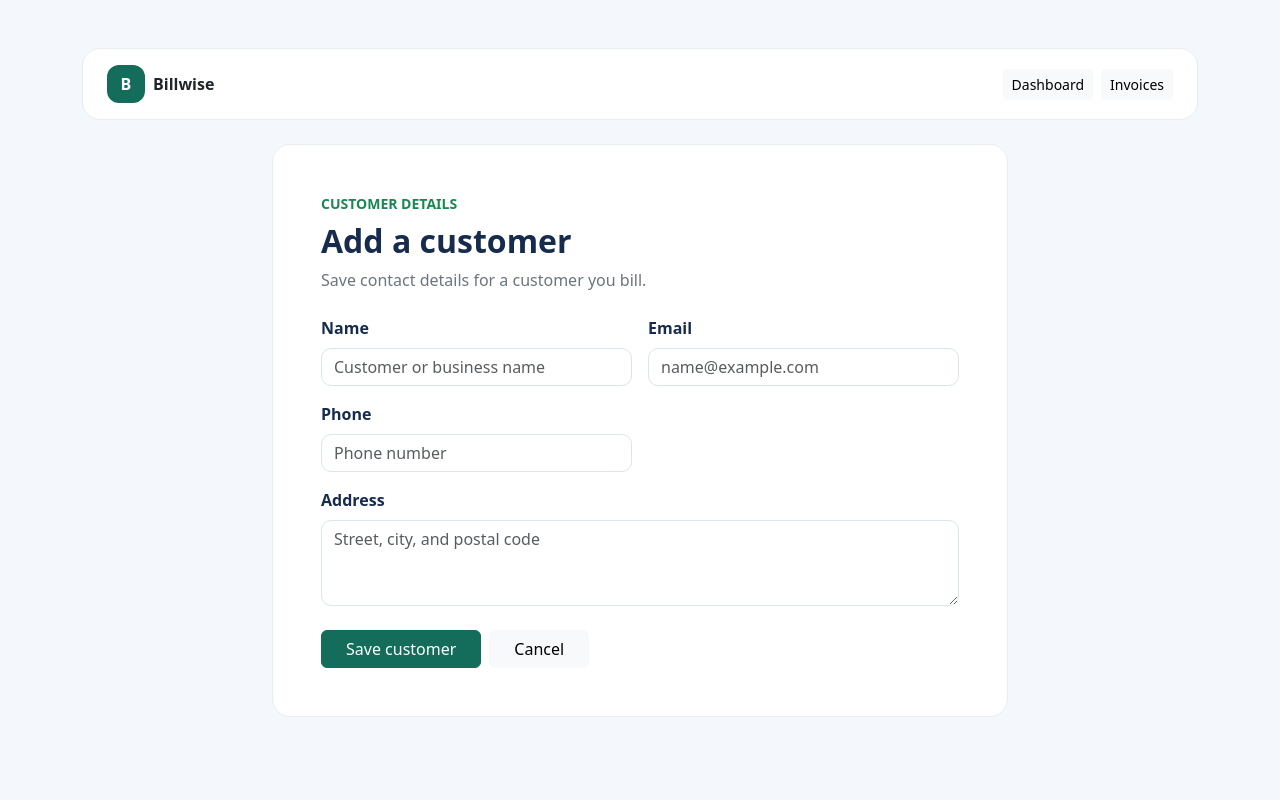
After one commit to VishaMakwana/Advance-Billing-System-with-QR, a Django app: template accounts/templates/Accounts/customer_form.html in a window 1280 px wide. The commit adds this page. Run offline with Django 5.2, Linux system fonts and the light colour scheme; the template is opened without the code that fills it: values that come from a table or form of the project are taken from there, others are empty.

Commit message:
Add customer model and customer dashboard functionality

```diff
--- a/accounts/forms.py
+++ b/accounts/forms.py
@@ -4,7 +4,27 @@ from django.contrib.auth.models import User
 from django.contrib.auth.password_validation import validate_password
 from django.core.exceptions import ValidationError
 
-from .models import Invoice
+from .models import Customer, Invoice
+
+
+class CustomerForm(forms.ModelForm):
+    class Meta:
+        model = Customer
+        fields = ["name", "email", "phone", "address"]
+        widgets = {
+            "name": forms.TextInput(
+                attrs={"class": "form-control", "placeholder": "Customer or business name"}
+            ),
+            "email": forms.EmailInput(
+                attrs={"class": "form-control", "placeholder": "name@example.com", "autocomplete": "email"}
+            ),
+            "phone": forms.TextInput(
+                attrs={"class": "form-control", "placeholder": "Phone number", "autocomplete": "tel"}
+            ),
+            "address": forms.Textarea(
+                attrs={"class": "form-control", "placeholder": "Street, city, and postal code", "rows": 3}
+            ),
+        }
 
 
 class ProfileForm(forms.ModelForm):
@@ -55,8 +75,9 @@ class RegisterForm(forms.ModelForm):
         ),
     )
     role = forms.ChoiceField(
-        choices=[("DISTRIBUTOR", "Distributor")],
+        choices=[("DISTRIBUTOR", "Distributor"), ("CUSTOMER", "Customer")],
         widget=forms.Select(attrs={"class": "form-select"}),
+        help_text="Choose Distributor to create invoices or Customer to access the customer dashboard.",
     )
 
     class Meta:
--- a/accounts/models.py
+++ b/accounts/models.py
@@ -10,12 +10,29 @@ class Profile(models.Model):
     ROLE_CHOICES = (
         ('ADMIN', 'Admin'),
         ('DISTRIBUTOR', 'Distributor'),
+        ('CUSTOMER', 'Customer'),
     )
     user = models.OneToOneField(User, on_delete=models.CASCADE, related_name='profile')
     role = models.CharField(max_length=20, choices=ROLE_CHOICES, default='DISTRIBUTOR')
 
     def __str__(self):
         return f"{self.user.username} ({self.role})"
+
+
+class Customer(models.Model):
+    user = models.ForeignKey(User, on_delete=models.CASCADE, related_name="customers")
+    name = models.CharField(max_length=150)
+    email = models.EmailField(blank=True)
+    phone = models.CharField(max_length=30, blank=True)
+    address = models.TextField(blank=True)
+    created_at = models.DateTimeField(default=timezone.now)
+    updated_at = models.DateTimeField(auto_now=True)
+
+    class Meta:
+        ordering = ["name", "pk"]
+
+    def __str__(self):
+        return self.name
 
 
 class Invoice(models.Model):
--- /dev/null
+++ b/accounts/templates/Accounts/customer_form.html
@@ -0,0 +1,65 @@
+<!DOCTYPE html>
+<html lang="en">
+<head>
+    <meta charset="UTF-8">
+    <meta name="viewport" content="width=device-width, initial-scale=1">
+    <title>Add customer | Billwise</title>
+    <link href="https://cdn.jsdelivr.net/npm/bootstrap@5.3.0/dist/css/bootstrap.min.css" rel="stylesheet">
+    <style>
+        body { min-height: 100vh; background: #f4f7fb; color: #172b4d; }
+        .topbar, .form-card { background: #fff; border: 1px solid #e8edf2; border-radius: 18px; }
+        .brand-mark { width: 38px; height: 38px; display: grid; place-items: center; border-radius: 12px; color: #fff; background: #146c5b; font-weight: 800; }
+        .form-control { border-color: #dce5ed; border-radius: 10px; }
+        .form-control:focus { border-color: #4aa48e; box-shadow: 0 0 0 .2rem #4aa48e22; }
+        .btn-success { background: #146c5b; border-color: #146c5b; }
+        .btn-success:hover { background: #105649; border-color: #105649; }
+        .errorlist { color: #b42318; font-size: .85rem; list-style: none; margin: .35rem 0 0; padding: 0; }
+    </style>
+</head>
+<body>
+<main class="container py-4 py-lg-5">
+    <header class="topbar d-flex justify-content-between align-items-center px-3 px-md-4 py-3 mb-4">
+        <a href="{% url 'distributor_dashboard' %}" class="d-flex align-items-center gap-2 text-decoration-none text-dark">
+            <span class="brand-mark">B</span><span class="fw-bold">Billwise</span>
+        </a>
+        <nav class="d-flex gap-2">
+            <a class="btn btn-sm btn-light" href="{% url 'distributor_dashboard' %}">Dashboard</a>
+            <a class="btn btn-sm btn-light" href="{% url 'invoices' %}">Invoices</a>
+        </nav>
+    </header>
+
+    <div class="row justify-content-center">
+        <div class="col-lg-8">
+            <section class="form-card p-4 p-md-5">
+                <div class="small text-uppercase text-success fw-semibold">Customer details</div>
+                <h1 class="h2 fw-bold mt-2">Add a customer</h1>
+                <p class="text-secondary mb-4">Save contact details for a customer you bill.</p>
+
+                {% for message in messages %}
+                    <div class="alert alert-{% if message.tags == 'error' %}danger{% else %}{{ message.tags }}{% endif %}" role="alert">{{ message }}</div>
+                {% endfor %}
+                {% if form.non_field_errors %}<div class="alert alert-danger" role="alert">{{ form.non_field_errors }}</div>{% endif %}
+
+                <form method="post">
+                    {% csrf_token %}
+                    <div class="row g-3">
+                        {% for field in form %}
+                            <div class="{% if field.name == 'address' %}col-12{% else %}col-md-6{% endif %}">
+                                <label class="form-label fw-semibold" for="{{ field.id_for_label }}">{{ field.label }}</label>
+                                {{ field }}
+                                {% if field.help_text %}<div class="form-text">{{ field.help_text }}</div>{% endif %}
+                                {{ field.errors }}
+                            </div>
+                        {% endfor %}
+                        <div class="col-12 d-flex gap-2 mt-4">
+                            <button class="btn btn-success px-4" type="submit">Save customer</button>
+                            <a class="btn btn-light px-4" href="{% url 'distributor_dashboard' %}">Cancel</a>
+                        </div>
+                    </div>
+                </form>
+            </section>
+        </div>
+    </div>
+</main>
+</body>
+</html>
--- a/accounts/templates/Accounts/distributor_dashboard.html
+++ b/accounts/templates/Accounts/distributor_dashboard.html
@@ -126,6 +126,10 @@
                 <svg viewBox="0 0 24 24" fill="none" stroke="currentColor" stroke-width="1.8" aria-hidden="true"><path d="M7 3.75h7l4 4v12.5H7a2 2 0 0 1-2-2v-12.5a2 2 0 0 1 2-2Z"/><path d="M14 4v4h4M9 12h6M9 16h6"/></svg>
                 Invoices
             </a>
+            <a class="side-link" href="{% url 'customer_create' %}">
+                <svg viewBox="0 0 24 24" fill="none" stroke="currentColor" stroke-width="1.8" aria-hidden="true"><circle cx="9" cy="8" r="3.5"/><path d="M2.5 20a6.5 6.5 0 0 1 13 0M18 8v6M15 11h6"/></svg>
+                Add customer
+            </a>
             <a class="side-link" href="{% url 'distributor_profile' %}">
                 <svg viewBox="0 0 24 24" fill="none" stroke="currentColor" stroke-width="1.8" aria-hidden="true"><circle cx="12" cy="8" r="3.5"/><path d="M5 20a7 7 0 0 1 14 0"/></svg>
                 My profile
--- a/accounts/templates/Accounts/register.html
+++ b/accounts/templates/Accounts/register.html
@@ -30,7 +30,7 @@
                                 <div class="brand-mark mb-4">B</div>
                                 <div class="text-uppercase small opacity-75 fw-semibold">Billwise billing</div>
                                 <h1 class="h2 fw-bold mt-2">A clearer way to manage your business.</h1>
-                                <p class="mb-0 opacity-75">Create invoices, share them with a QR code, and keep your work in one place.</p>
+                                <p class="mb-0 opacity-75">Choose a distributor or customer account to get started with Billwise.</p>
                             </div>
                             <div class="small opacity-75 mt-5">Simple. Secure. Ready when you are.</div>
                         </div>
@@ -66,6 +66,7 @@
                                 <div class="col-12">
                                     <label class="form-label" for="{{ form.role.id_for_label }}">Account type</label>
                                     {{ form.role }}{{ form.role.errors }}
+                                    {% if form.role.help_text %}<div class="form-text">{{ form.role.help_text }}</div>{% endif %}
                                 </div>
                                 <div class="col-sm-6">
                                     <label class="form-label" for="{{ form.password.id_for_label }}">Password</label>
--- a/accounts/urls.py
+++ b/accounts/urls.py
@@ -18,8 +18,10 @@ urlpatterns = [
     ),
     path("logout/", views.custom_logout, name="logout"),
     path("admin-dashboard/", views.admin_dashboard, name="admin_dashboard"),
+    path("customer-dashboard/", views.customer_dashboard, name="customer_dashboard"),
     path("distributor-dashboard/", views.distributor_dashboard, name="distributor_dashboard"),
     path("distributor-profile/", views.distributor_profile, name="distributor_profile"),
+    path("customers/new/", views.customer_create, name="customer_create"),
     path("invoices/", views.invoice_list, name="invoices"),
     path("invoices/new/", views.invoice_create, name="invoice_create"),
 ]
```
Also changed, not shown: accounts/admin.py (+8 -1 lines), accounts/templates/Accounts/customer_dashboard.html (added, +58 -0 lines), accounts/tests.py (+106 -1 lines), accounts/views.py (+39 -1 lines), accounts/migrations/0004_customer.py (added), accounts/migrations/0005_alter_profile_role.py (added).
